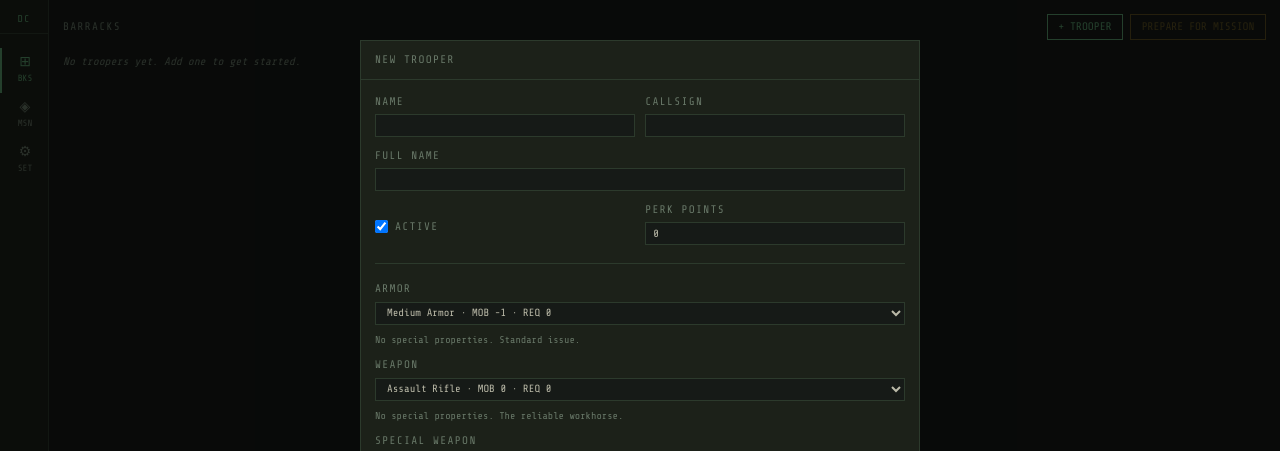
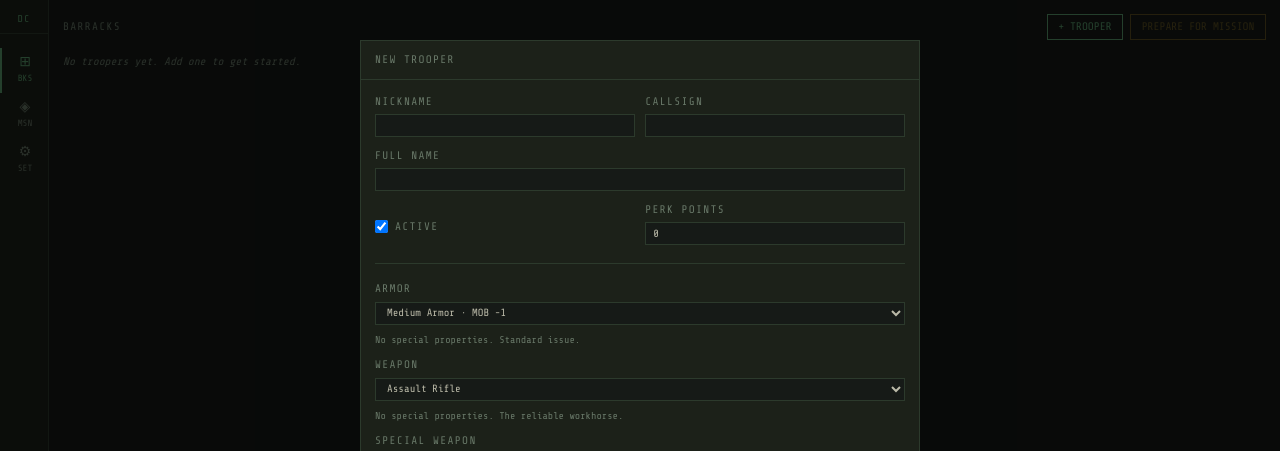
Before and after one commit to southhex/danger-close-game-board, a React (Vite) app: page / in a window 1280 px wide. Both pictures are taken after a click on the button "+ TROOPER". Shown: the top 451 px of the page. Built offline with nearby package versions, Linux system fonts and the light colour scheme; the HTML template or start-up script is replaced by a standard one.

Commit message:
fix: hide zero MOB/REQ in gear labels, rename Name to Nickname

```diff
--- a/src/views/Barracks/TrooperEditor.tsx
+++ b/src/views/Barracks/TrooperEditor.tsx
@@ -21,10 +21,13 @@ const EMPTY: Omit<Trooper, 'id'> = {
 
 function optionsFor(type: 'weapon' | 'specialweapon' | 'specialequipment' | 'armor', includeNone = false) {
   const base = includeNone ? [{ value: '', label: '— None —' }] : []
-  return base.concat(gearByType(type).map(g => ({
-    value: g.name,
-    label: `${g.name} · MOB ${g.mobility_cost} · REQ ${g.reqcost}${g.max_uses > 0 ? ` · USES ${g.max_uses}` : ''}`,
-  })))
+  return base.concat(gearByType(type).map(g => {
+    const parts: string[] = [g.name]
+    if (g.mobility_cost !== 0) parts.push(`MOB ${g.mobility_cost}`)
+    if (g.reqcost !== 0) parts.push(`REQ ${g.reqcost}`)
+    if (g.max_uses > 0) parts.push(`USES ${g.max_uses}`)
+    return { value: g.name, label: parts.join(' · ') }
+  }))
 }
 
 export default function TrooperEditor({ open, trooperId, onClose }: Props) {
@@ -84,7 +87,7 @@ export default function TrooperEditor({ open, trooperId, onClose }: Props) {
       <Modal open={open} onClose={onClose} title={trooperId ? 'EDIT TROOPER' : 'NEW TROOPER'}>
         <div className="grid grid-cols-2 gap-3">
           <label className="col-span-1">
-            <div className="lbl text-[10px] mb-1">NAME</div>
+            <div className="lbl text-[10px] mb-1">NICKNAME</div>
             <input className="w-full bg-bg border border-border text-ink text-xs px-2 py-1 font-mono" value={form.name} onChange={e => set('name', e.target.value)} />
           </label>
           <label className="col-span-1">
```
